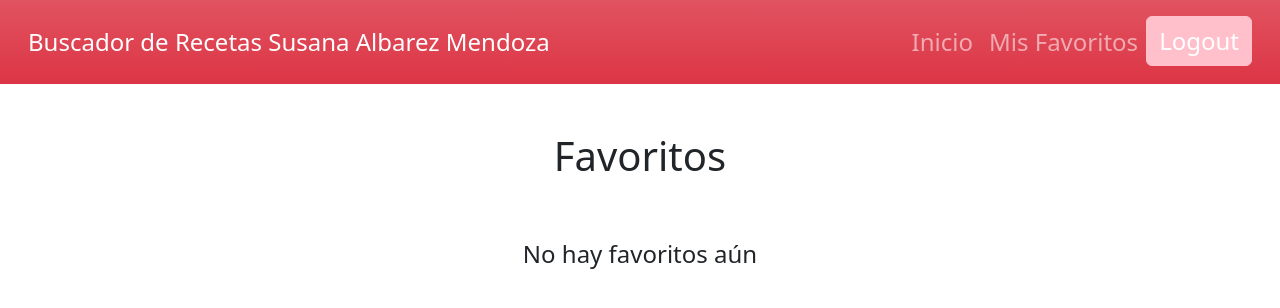
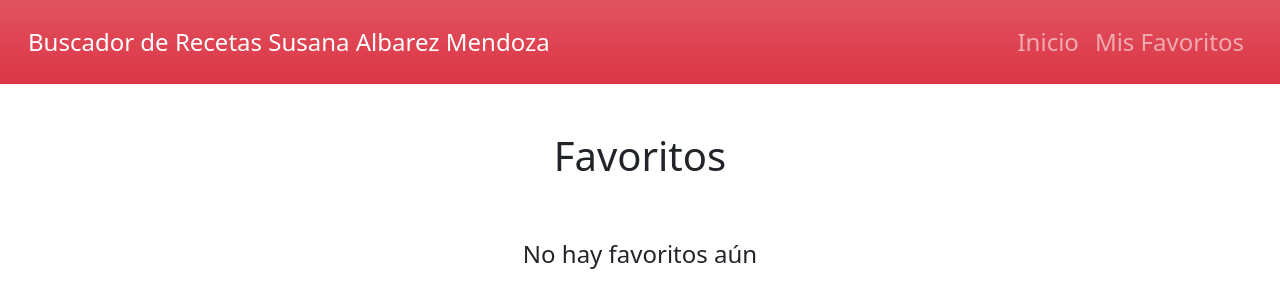
Before and after one commit to Sualme/clase120225, a plain HTML site: page favoritos.html in a window 1280 px wide. Drawn offline with Linux system fonts and the light colour scheme.

Commit message:
Update favoritos.html

```diff
--- a/favoritos.html
+++ b/favoritos.html
@@ -25,11 +25,7 @@
                         <li class="nav-item">
                             <a class="nav-link fs-4" href="favoritos.html">Mis Favoritos</a>
                         </li>
-                        <li class="nav-item">
-                            <button class="btn fs-4" id="logout" style="background-color: pink; border-color: pink; color: white;">
-                                Logout
-                            </button>
-                        </li>
+
                     </ul>
                 </ul>
             </div>
```
